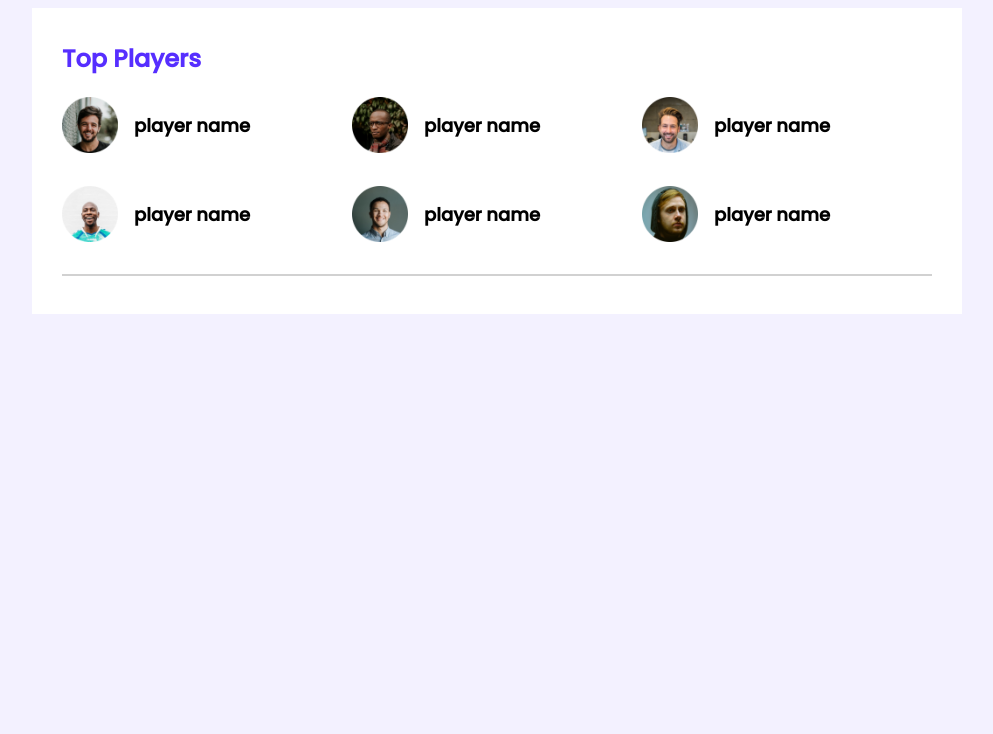
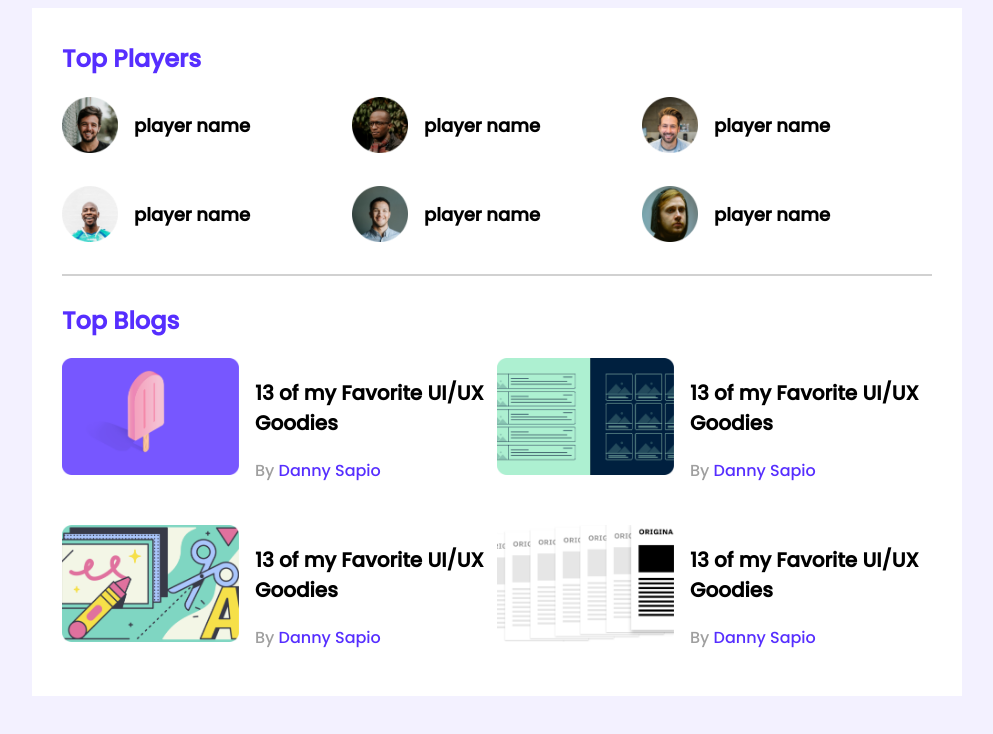
Before and after one commit to yaminhossen/leader-board-css3, a plain HTML site: page index.html in a window 1280 px wide. Shown: the whole page, without its empty margins (143-1136 px from the left). Drawn offline with Linux system fonts and the light colour scheme.

Commit message:
top blogs added

```diff
--- a/index.html
+++ b/index.html
@@ -49,6 +49,47 @@
                 </div>
             </div>
             <hr>
+            <div class="top-blogs">
+                <h2 class="section-title">Top Blogs</h2>
+                <div class="blogs">
+                    <article class="blog">
+                        <div class="thumnail">
+                            <img src="images/blogs/blog-1.png" alt="">
+                        </div>
+                        <div class="blog-info">
+                            <h3 class="blog-title">13 of my Favorite UI/UX Goodies</h3>
+                            <p class="blog-author">By <a href="">Danny Sapio</a> </p>
+                        </div>
+                    </article>
+                    <article class="blog">
+                        <div class="thumnail">
+                            <img src="images/blogs/blog-2.png" alt="">
+                        </div>
+                        <div class="blog-info">
+                            <h3 class="blog-title">13 of my Favorite UI/UX Goodies</h3>
+                            <p class="blog-author">By <a href="">Danny Sapio</a> </p>
+                        </div>
+                    </article>
+                    <article class="blog">
+                        <div class="thumnail">
+                            <img src="images/blogs/blog-3.png" alt="">
+                        </div>
+                        <div class="blog-info">
+                            <h3 class="blog-title">13 of my Favorite UI/UX Goodies</h3>
+                            <p class="blog-author">By <a href="">Danny Sapio</a> </p>
+                        </div>
+                    </article>
+                    <article class="blog">
+                        <div class="thumnail">
+                            <img src="images/blogs/blog-4.png" alt="">
+                        </div>
+                        <div class="blog-info">
+                            <h3 class="blog-title">13 of my Favorite UI/UX Goodies</h3>
+                            <p class="blog-author">By <a href="">Danny Sapio</a> </p>
+                        </div>
+                    </article>
+                </div>
+            </div>
         </section>
     </main>
 </body>
--- a/styles/style.css
+++ b/styles/style.css
@@ -17,6 +17,7 @@ main{
 }
 hr{
     border: 1px solid #D1D1D1;
+    margin-bottom: 27px;
     /* background-color: lightgray; */
 }
 /* top players style */
@@ -47,3 +48,31 @@ hr{
     font-size: 18px;
 
 }
+/* -------top blog style----------- */
+.blogs{
+    display: grid;
+    grid-template-columns: repeat(2, 1fr);
+    grid-row-gap: 26px;
+}
+.blog{
+    display: flex;
+}
+.blog .thumnail img{
+    width: 177px;
+    height: 117px;
+}
+.blog-info{
+    margin-left: 16px;
+}
+.blog-title{
+    font-size: 20px;
+}
+.blog-author{
+    color: #9f9f9f;
+    font-size: 16px;
+}
+.blog-author a{
+    text-decoration: none;
+    font-size: 16px;
+    color: #562EFF;
+}
```
